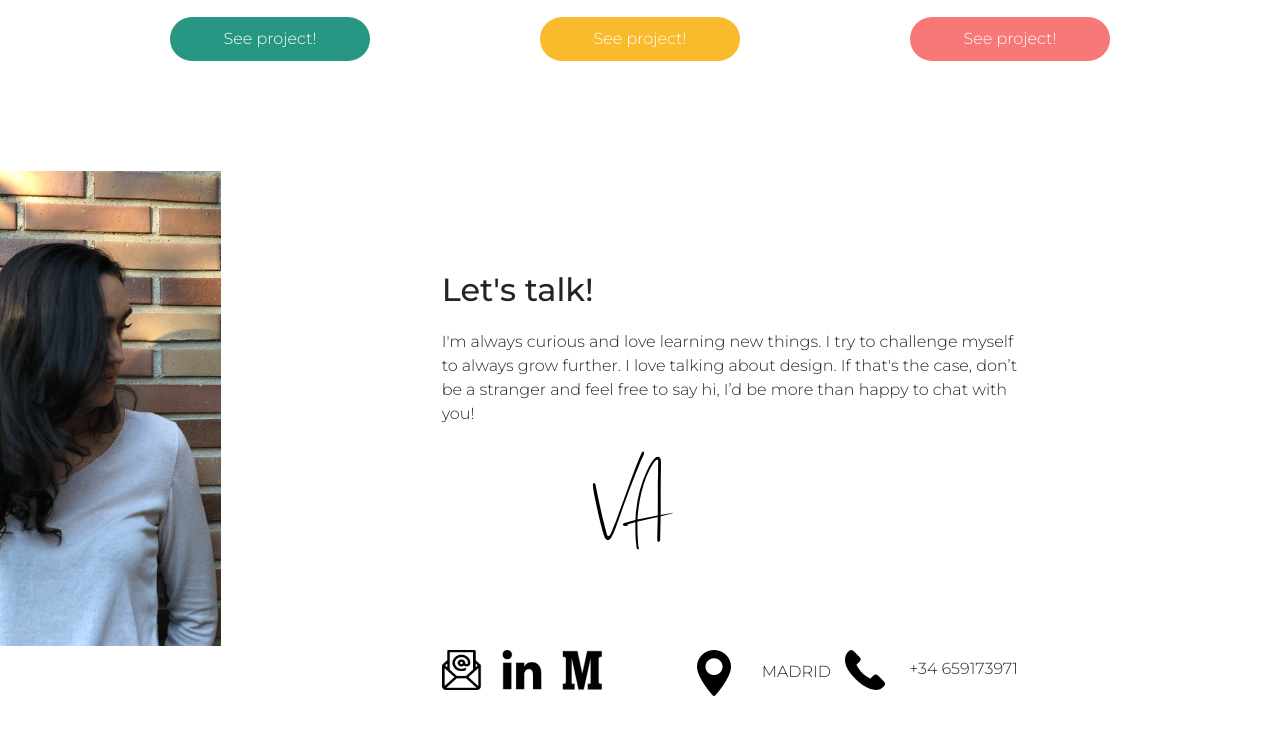
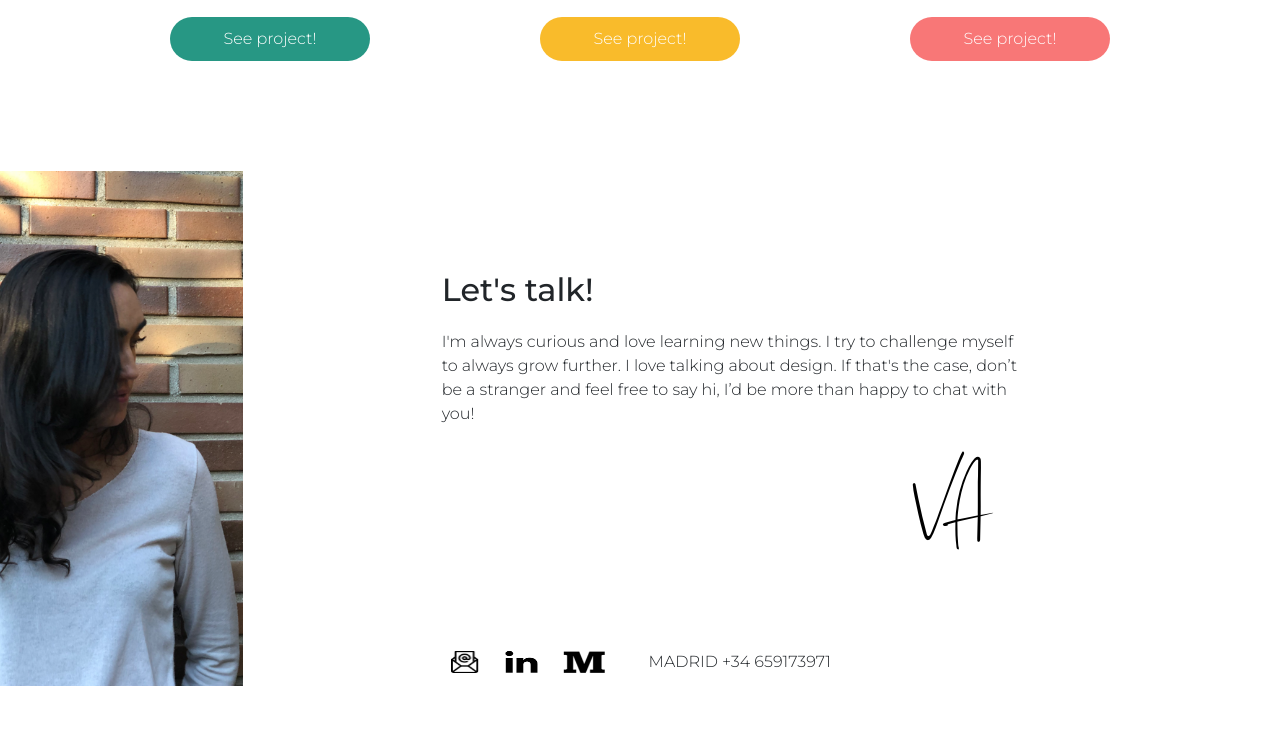
Before and after one commit to Victoriaarostegui/Portfolio19, a plain HTML site: page index.html in a window 1280 px wide. Shown: the part 1842-2572 px from the top of the page. Drawn offline with nearby package versions, Linux system fonts and the light colour scheme.

Commit message:
Add files via upload

```diff
--- a/index.html
+++ b/index.html
@@ -101,7 +101,8 @@
       </div>
     </section>
 
-    <section class="mt500" id="contact">
+    <section class="mt500" id="contact
+    ">
       <div class="container-fluid">
         <div class="row">
           <div class="col-sm-4 left_align">
@@ -123,26 +124,26 @@
             <div class="col-sm-4 centered_align">
           <div class="redes mb20">
 
-              <a href="mailto:victoriaarostegui@gmail.com"> <img class="logo" src="images/logo_email.png" alt="email">
+              <a href="mailto:victoriaarostegui@gmail.com"> <img class="logo inline" src="images/logo_email.png" alt="email">
               </a>
-              <a href="https://www.linkedin.com/in/victoria-arostegui/"><img  class="ml20 logo" src="images/logo_lkd.png" alt="linkedin">
+              <a href="https://www.linkedin.com/in/victoria-arostegui/"><img  class="ml20 logo inline" src="images/logo_lkd.png" alt="linkedin">
               </a>
-              <a href="https://medium.com/@victoriaarosteguisolomka"><img class="ml20 logo" src="images/logo_medium.png" alt="medium"></a>
+              <a href="https://medium.com/@victoriaarosteguisolomka"><img class="ml20 logo inline" src="images/logo_medium.png" alt="medium"></a>
           </div>
           </div>
           <div class="madrid mb20 col-sm-8 right_align">
             <div class="w50">
-              <div class="left_align inline logo">
-                <img src="images/logo_location.png" alt="location">
+              <p class="left_align inline">MADRID</p>
+              <p class="left_align inline">+34 659173971</p>
               </div>
 
-            <p class="ml20 inline">MADRID</p>
+
             </div>
             <div class="phone w50">
               <div class="left_align inline">
-                <img class="right_align logo" src="images/logo_call.png" alt="phone">
+
               </div>
-              <p class="ml20 inline">+34 659173971</p>
+
             </div>
           </div>
 
--- a/stylesheets/style.css
+++ b/stylesheets/style.css
@@ -79,7 +79,7 @@ a{
   margin-bottom: 20px;
 }
 .mb100{
-  margin-bottom: 100px;
+  margin-bottom: 10%;
 }
 
 .bg_profile{
@@ -115,6 +115,7 @@ a{
     display: block;
   }
 
+
 }
 
 .fss{
@@ -145,7 +146,7 @@ a{
 }
 
 .img_style{
-  max-width: 20vw;
+  max-width: 70%;
 transform: rotate(360deg)!important;
 margin-left: -50px;
 }
@@ -191,11 +192,11 @@ margin-left: 400px;
 }
 
 .ml20{
-  margin-left: 20px;
+  margin-left: 10px;
 }
 
 .va{
-  margin-left: 150px;
+  margin-left: 470px;
 }
 
 .w50{
@@ -208,8 +209,8 @@ margin-left: 400px;
 }
 
 .logo{
-  height: 40px;
-  width: 40px;
+  height: 60%;
+  width: 60%;
 }
 
 .mr10{
```
